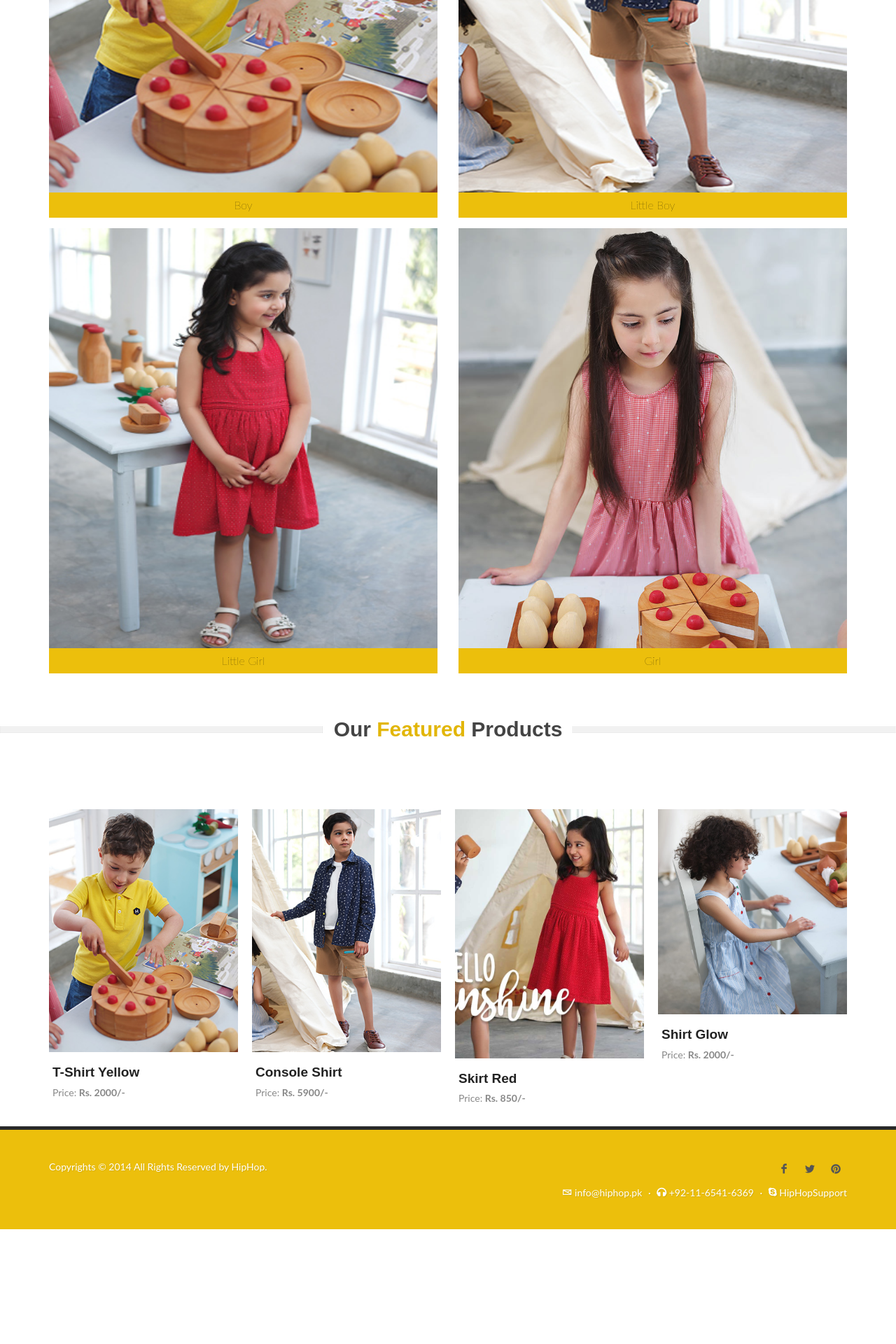
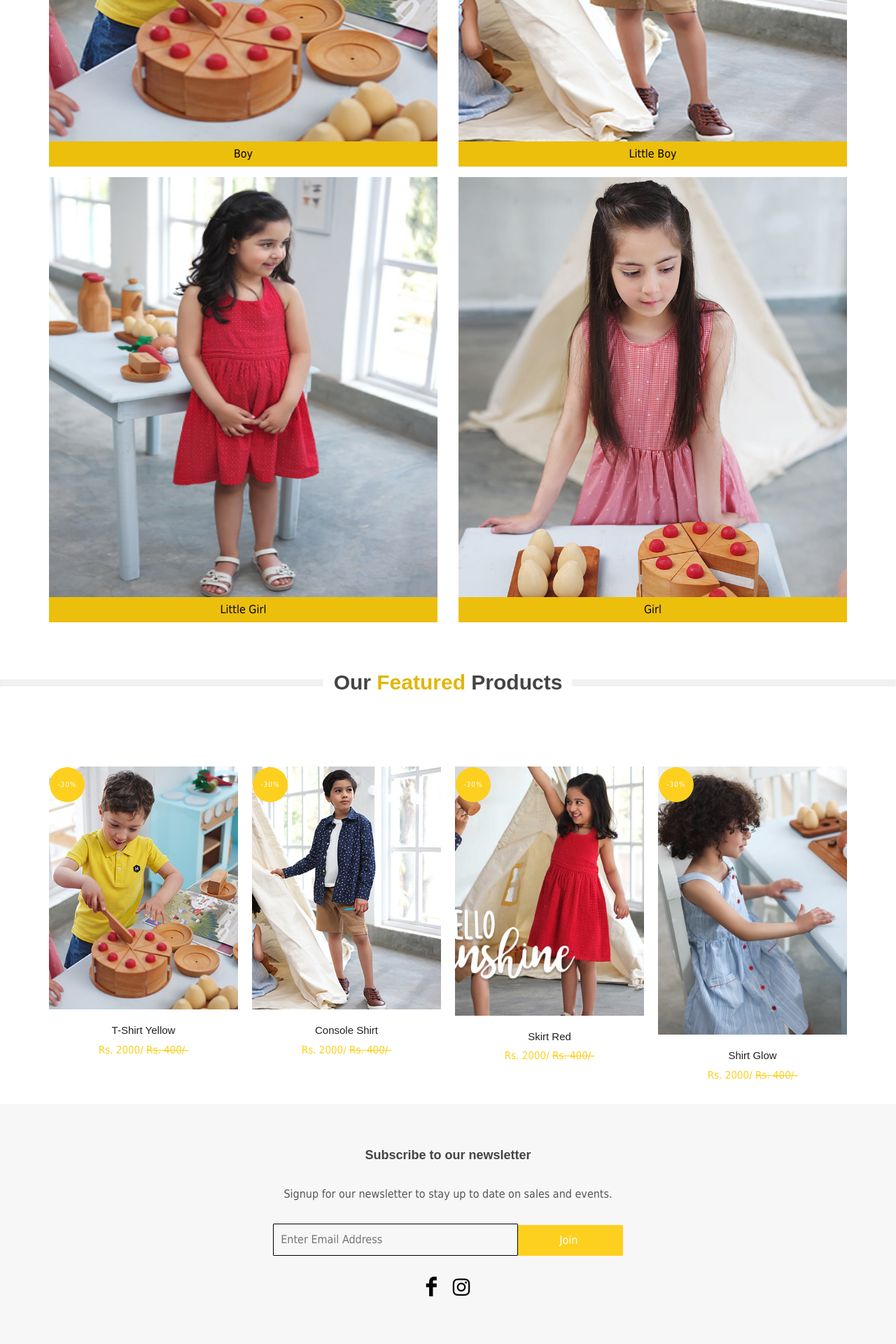
Before and after one commit to projrx/hiphop, a WordPress theme: template index.php in a window 1280 px wide. Shown: the part 1200-3120 px from the top of the page at 70% size. Before the commit the page ends 2956 px from the top, so only its background shows below. Run offline with PHP 8.4 and a stand-in for WordPress, Linux system fonts and the light colour scheme; the site name, menu and one post (Sample post) are stand-ins, and other content is empty.

Commit message:
footer changes

```diff
--- a/include/footer.php
+++ b/include/footer.php
@@ -1,205 +1,104 @@
-	<footer id="footer" class="dark">
+	<div style="background: #f7f7f7;    padding: 60px;" class="">
 
-			<div class="container">
+		<center>
+			<h4>Subscribe to our newsletter</h4>
 
-				<!-- Footer Widgets
-				=============================================
-				<div class="footer-widgets-wrap clearfix">
+			<p>Signup for our newsletter to stay up to date on sales and events.</p>
 
-					<div class="col_two_third">
 
-						<div class="col_one_third">
 
-							<div class="widget clearfix">
+			<div class="">
+				<input style="background: #00000000;min-width: 350px; border:1px solid black; padding: 10px; border-radius: 1px;color:white" type="email" name="contact[email]" id="Email" class="input-group__field newsletter__input" value="" placeholder="Enter Email Address" autocorrect="off" autocapitalize="off">
+				<button style="   min-width: 150px;    margin-left: -5px; background: #fdd01f; border:none; padding: 10px; border-radius: 1px;color:white" type="submit" class="btn newsletter__submit" name="commit" id="Subscribe">
+					<span style="   min-width: 150px;    margin-left: -5px; border:none; padding: 10px; border-radius: 1px;color:white" class="newsletter__submit-text--large">Join</span>
+				</button>
+			</div>
+			<br>
+			<center>
+				<i style="color: black; font-size: 28px" class="icon-facebook"></i>
+				<span>&nbsp; &nbsp;</span>
+				<i style="color: black; font-size: 28px" class="icon-instagram"></i>
+			</center>
 
-								<img src="images/footer-widget-logo.png" alt="" class="footer-logo">
+		</center>
 
-								<p>We believe in <strong>Simple</strong>, <strong>Creative</strong> &amp; <strong>Flexible</strong> Design Standards.</p>
 
-								<div style="background: url('images/world-map.png') no-repeat center center; background-size: 100%;">
-									<address>
-										<strong>Headquarters:</strong><br>
-										795 Folsom Ave, Suite 600<br>
-										San Francisco, CA 94107<br>
-									</address>
-									<abbr title="Phone Number"><strong>Phone:</strong></abbr> (91) 8547 632521<br>
-									<abbr title="Fax"><strong>Fax:</strong></abbr> (91) 11 4752 1433<br>
-									<abbr title="Email Address"><strong>Email:</strong></abbr> info@canvas.com
+
+	</div>
+	<footer>
+		<div id="footer-wrapper" style="    background: #fdd01f;">
+
+			<div class="container" style="    background: #fdd01f;">
+				<div id="footer" class="row" style="    background: #fdd01f;">
+
+
+
+					<div class="col-md-4">
+						<h4></h4>
+
+						<h4 class="ftext">Explore</h4>
+						<ul style="list-style:none">
+
+							<li><a class="ftext" href="/search" title="">Search</a></li>
+
+							<li><a class="ftext" href="/pages/about-us" title="">About Us</a></li>
+
+							<li><a class="ftext" href="/pages/size-chart" title="">Size Chart</a></li>
+
+							<li><a class="ftext" href="/pages/contact-us" title="">Contact Us</a></li>
+
+							<li><a class="ftext" href="/pages/exchange-ploicy" title="">Exchange Policy</a></li>
+
+						</ul>
 					</div>
 
+
+
+					<div class="col-md-4">
+						<h4></h4>
+						<p></p><p>&nbsp;<strong>Address:</strong><br>Lahore, Pakistan</p>
+						<p><strong>Phone:</strong><br>042 12345678</p>
+						<p><strong>Email:</strong><br><a class="ftext" href="mailto:info@hiphop.pk">info@hiphop.pk</a></p>
+						<p><strong>Working Days/Hours:</strong><br>Mon - Sat / 9:30AM - 5:30PM</p><p></p>
 					</div>
 
-						</div>
 
-						<div class="col_one_third">
 
-							<div class="widget widget_links clearfix">
+					<div class="col-md-4">
+						<h4></h4>
 
-								<h4>Blogroll</h4>
+						<h4 class="ftext">Connect</h4>
+						<p>Join our mailing list for updates</p>
+						<div id="footer_signup">
+							<p></p>
 
-								<ul>
-									<li><a href="https://codex.wordpress.org/">Documentation</a></li>
-									<li><a href="https://wordpress.org/support/forum/requests-and-feedback">Feedback</a></li>
-									<li><a href="https://wordpress.org/extend/plugins/">Plugins</a></li>
-									<li><a href="https://wordpress.org/support/">Support Forums</a></li>
-									<li><a href="https://wordpress.org/extend/themes/">Themes</a></li>
-									<li><a href="https://wordpress.org/news/">WordPress Blog</a></li>
-									<li><a href="https://planet.wordpress.org/">WordPress Planet</a></li>
-								</ul>
 
-							</div>
+							<input style="background: white; border:none; padding: 10px; border-radius: 1px;" type="email" name="contact[email]" id="footer-EMAIL" placeholder="Enter Email Address">
+							<input style=" background: black; border:none; padding: 10px; border-radius: 1px;color:white" type="submit" id="footer-subscribe" value="Join">
 
-						</div>
-
-						<div class="col_one_third col_last">
-
-							<div class="widget clearfix">
-								<h4>Recent Posts</h4>
-
-								<div id="post-list-footer">
-									<div class="spost clearfix">
-										<div class="entry-c">
-											<div class="entry-title">
-												<h4><a href="#">Lorem ipsum dolor sit amet, consectetur</a></h4>
-											</div>
-											<ul class="entry-meta">
-												<li>10th July 2014</li>
-											</ul>
 						</div>
 					</div>
 
-									<div class="spost clearfix">
-										<div class="entry-c">
-											<div class="entry-title">
-												<h4><a href="#">Elit Assumenda vel amet dolorum quasi</a></h4>
+
+
 				</div>
-											<ul class="entry-meta">
-												<li>10th July 2014</li>
-											</ul>
-										</div>
-									</div>
-
-									<div class="spost clearfix">
-										<div class="entry-c">
-											<div class="entry-title">
-												<h4><a href="#">Debitis nihil placeat, illum est nisi</a></h4>
-											</div>
-											<ul class="entry-meta">
-												<li>10th July 2014</li>
-											</ul>
+				<div class="footerb">
+					<center>
+						<i style="color: white; font-size: 28px" class="icon-facebook"></i>
+						<span>&nbsp; &nbsp;</span>
+						<i style="color: white; font-size: 28px" class="icon-instagram"></i>
+						<p class="ftext">
+							Copyright © 2020 <a class="ftext" href="/" title="">Rollover Kids Company</a>
+						</p>
+						<br><br>
+					</center>
 				</div>
 			</div>
 		</div>
 	</div>
+</div>
+</footer>
 
-						</div>
-
-					</div>
-
-					<div class="col_one_third col_last">
-
-						<div class="widget clearfix" style="margin-bottom: -20px;">
-
-							<div class="row">
-
-								<div class="col-lg-6 bottommargin-sm">
-									<div class="counter counter-small"><span data-from="50" data-to="15065421" data-refresh-interval="80" data-speed="3000" data-comma="true"></span></div>
-									<h5 class="nobottommargin">Total Downloads</h5>
-								</div>
-
-								<div class="col-lg-6 bottommargin-sm">
-									<div class="counter counter-small"><span data-from="100" data-to="18465" data-refresh-interval="50" data-speed="2000" data-comma="true"></span></div>
-									<h5 class="nobottommargin">Clients</h5>
-								</div>
-
-							</div>
-
-						</div>
-
-						<div class="widget subscribe-widget clearfix">
-							<h5><strong>Subscribe</strong> to Our Newsletter to get Important News, Amazing Offers &amp; Inside Scoops:</h5>
-							<div class="widget-subscribe-form-result"></div>
-							<form id="widget-subscribe-form" action="include/subscribe.php" method="post" class="nobottommargin">
-								<div class="input-group divcenter">
-									<div class="input-group-prepend">
-										<div class="input-group-text"><i class="icon-email2"></i></div>
-									</div>
-									<input type="email" id="widget-subscribe-form-email" name="widget-subscribe-form-email" class="form-control required email" placeholder="Enter your Email">
-									<div class="input-group-append">
-										<button class="btn btn-success" type="submit">Subscribe</button>
-									</div>
-								</div>
-							</form>
-						</div>
-
-						<div class="widget clearfix" style="margin-bottom: -20px;">
-
-							<div class="row">
-
-								<div class="col-lg-6 clearfix bottommargin-sm">
-									<a href="#" class="social-icon si-dark si-colored si-facebook nobottommargin" style="margin-right: 10px;">
-										<i class="icon-facebook"></i>
-										<i class="icon-facebook"></i>
-									</a>
-									<a href="#"><small style="display: block; margin-top: 3px;"><strong>Like us</strong><br>on Facebook</small></a>
-								</div>
-								<div class="col-lg-6 clearfix">
-									<a href="#" class="social-icon si-dark si-colored si-rss nobottommargin" style="margin-right: 10px;">
-										<i class="icon-rss"></i>
-										<i class="icon-rss"></i>
-									</a>
-									<a href="#"><small style="display: block; margin-top: 3px;"><strong>Subscribe</strong><br>to RSS Feeds</small></a>
-								</div>
-
-							</div>
-
-						</div>
-
-					</div>
-
-				</div>
-				 .footer-widgets-wrap end -->
-
-			</div>
-
-			<!-- Copyrights
-			============================================= -->
-			<div id="copyrights" style="background: #ecbf0c;color: #fff">
-
-				<div class="container clearfix">
-
-					<div class="col_half">
-						Copyrights &copy; 2014 All Rights Reserved by HipHop.<br>
-					</div>
-
-					<div class="col_half col_last tright">
-						<div class="fright clearfix">
-							<a href="#" class="social-icon si-small si-borderless si-facebook">
-								<i class="icon-facebook"></i>
-								<i class="icon-facebook"></i>
-							</a>
-
-							<a href="#" class="social-icon si-small si-borderless si-twitter">
-								<i class="icon-twitter"></i>
-								<i class="icon-twitter"></i>
-							</a>
-
-							<a href="#" class="social-icon si-small si-borderless si-pinterest">
-								<i class="icon-pinterest"></i>
-								<i class="icon-pinterest"></i>
-							</a>
-						</div>
-
-						<div class="clear"></div>
-
-						<i class="icon-envelope2"></i> info@hiphop.pk <span class="middot">&middot;</span> <i class="icon-headphones"></i> +92-11-6541-6369 <span class="middot">&middot;</span> <i class="icon-skype2"></i> HipHopSupport
-					</div>
-
-				</div>
-
-			</div><!-- #copyrights end -->
-
-		</footer><!-- #footer end -->
 
 	<!-- Go To Top
 		============================================= -->
--- a/index.php
+++ b/index.php
@@ -8,6 +8,13 @@
 		<title>HipHop Kids | Homepage</title>
 
 		<style type="text/css">
+
+			body{
+				font-family: Tahoma !important;
+    font-weight: 100 !important;
+    font-size: 16px;
+}
+			}
 			.slideimg{
 				height: 645px !important;
 				max-height: 645px !important;
@@ -144,6 +151,62 @@
 			}
 
 
+
+			.sale-item {
+    color: #fff;
+    background: #fdd01f;
+}
+
+.icn {
+    -webkit-transition: opacity 1s ease-out;
+    width: 50px;
+    height: 50px;
+    -moz-border-radius: 50px;
+    -webkit-border-radius: 50px;
+    border-radius: 50px;
+    position: absolute;
+    top: 1px;
+    left: 1px;
+    text-align: center;
+    line-height: 50px;
+    font-size: 10px;
+    letter-spacing: 1px;
+    z-index: 2;
+}
+
+.portfolio-desc {
+
+    text-align: center;
+}
+
+.portfolio-desc h3 a {
+    color: #222;
+    font-size: 15px;
+    font-weight: 200;
+}
+.portfolio-desc span {
+    display: block;
+    margin-top: 3px;
+    color: #fdd01f;
+    font-size: 15px;
+    font-weight: 100;
+}
+.und{
+	text-decoration: line-through;;
+}
+			#footer {
+    position: relative;
+    background-color: #EEE;
+    border-top: none;
+    color: white;
+        padding: 20px;
+
+}
+.ftext{
+	color:white;
+}
+
+
 		</style>
 
 	</head>
@@ -164,15 +227,26 @@
 					<div class="slider-wrap">
 						<div class="slide">
 							<a href="#">
-								<img class="slideimg" src="images/logo2.jpg" alt="Shop Image">
+								<img class="slideimg" src="images/slider/b1.jpg" alt="Shop Image">
+							</a>
+						</div>
+						<div class="slide">
+							<a href="#">
+								<img class="slideimg" src="images/slider/b2.jpg" alt="Shop Image">
+							</a>
+						</div>
+						<div class="slide">
+							<a href="#">
+								<img class="slideimg" src="images/slider/b3.jpg" alt="Shop Image">
+							</a>
+						</div>
+						<div class="slide">
+							<a href="#">
+								<img class="slideimg" src="images/slider/b4.jpg" alt="Shop Image">
 							</a>
 						</div>
 
-						<div class="slide">
-							<a href="#">
-								<img class="slideimg" src="images/slider/slider2.jpg" alt="Shop Image">
-							</a>
-						</div>
+
 
 					</div>
 				</div>
@@ -244,6 +318,8 @@
 					<div class="iportfolio">
 						<div class="portfolio-image">
 							<a href="#">
+								<div class="sale-item icn">-30%</div>
+
 								<img src="images/products/boy11.jpg" alt="Workspace Stuff">
 							</a>
 							<div class="portfolio-overlay">
@@ -253,7 +329,7 @@
 						</div>
 						<div class="portfolio-desc">
 							<h3><a href="portfolio-single-video.html">T-Shirt Yellow</a></h3>
-							<span>Price: <strong>Rs. 2000/-</strong></span>
+							<span>Rs. 2000/ <t class="und">Rs.  400/-</t></span>
 						</div>
 					</div>
 				</div>
@@ -262,6 +338,8 @@
 					<div class="iportfolio">
 						<div class="portfolio-image">
 							<a href="portfolio-single.html">
+																<div class="sale-item icn">-30%</div>
+
 								<img src="images/products/p1.jpg" alt="Workspace Stuff">
 							</a>
 							<div class="portfolio-overlay">
@@ -271,7 +349,7 @@
 						</div>
 						<div class="portfolio-desc">
 							<h3><a href="portfolio-single.html">Console Shirt</a></h3>
-							<span>Price: <strong>Rs. 5900/-</strong></span>
+							<span>Rs. 2000/ <t class="und">Rs.  400/-</t></span>
 						</div>
 					</div>
 				</div>
@@ -280,6 +358,8 @@
 					<div class="iportfolio">
 						<div class="portfolio-image">
 							<a href="portfolio-single-video.html">
+																<div class="sale-item icn">-30%</div>
+
 								<img src="images/products/girl2.jpg" alt="Workspace Stuff">
 							</a>
 							<div class="portfolio-overlay">
@@ -289,7 +369,7 @@
 						</div>
 						<div class="portfolio-desc">
 							<h3><a href="portfolio-single-video.html">Skirt Red</a></h3>
-							<span>Price: <strong>Rs. 850/-</strong></span>
+							<span>Rs. 2000/ <t class="und">Rs.  400/-</t></span>
 						</div>
 					</div>
 				</div>
@@ -298,7 +378,9 @@
 					<div class="iportfolio">
 						<div class="portfolio-image">
 							<a href="portfolio-single.html">
-								<img src="images/products/p8.jpg" alt="Workspace Stuff">
+								<img src="images/products/pg8.jpg" alt="Workspace Stuff">
+																<div class="sale-item icn">-30%</div>
+
 							</a>
 							<div class="portfolio-overlay">
 								<a href="images/portfolio/full/8.jpg" class="left-icon" data-lightbox="image"><i class="icon-line-plus"></i></a>
@@ -307,7 +389,7 @@
 						</div>
 						<div class="portfolio-desc">
 							<h3><a href="portfolio-single.html">Shirt Glow</a></h3>
-							<span>Price: <strong>Rs. 2000/-</strong></span>
+							<span>Rs. 2000/ <t class="und">Rs.  400/-</t></span>
 						</div>
 					</div>
 				</div>
@@ -325,7 +407,7 @@
 						</div>
 						<div class="portfolio-desc">
 							<h3><a href="portfolio-single-video.html">Pink Dress Shirts</a></h3>
-							<span>Price: <strong>Rs. 3500/-</strong></span>
+							<span>Rs. 2000/ <t class="und">Rs.  400/-</t></span>
 						</div>
 					</div>
 				</div>
```
Also changed, not shown: images/slider/b1.jpg (added), images/slider/b2.jpg (added), images/slider/b3.jpg (added), images/slider/b4.jpg (added). Lines whose indentation alone changed are shown as unchanged.
